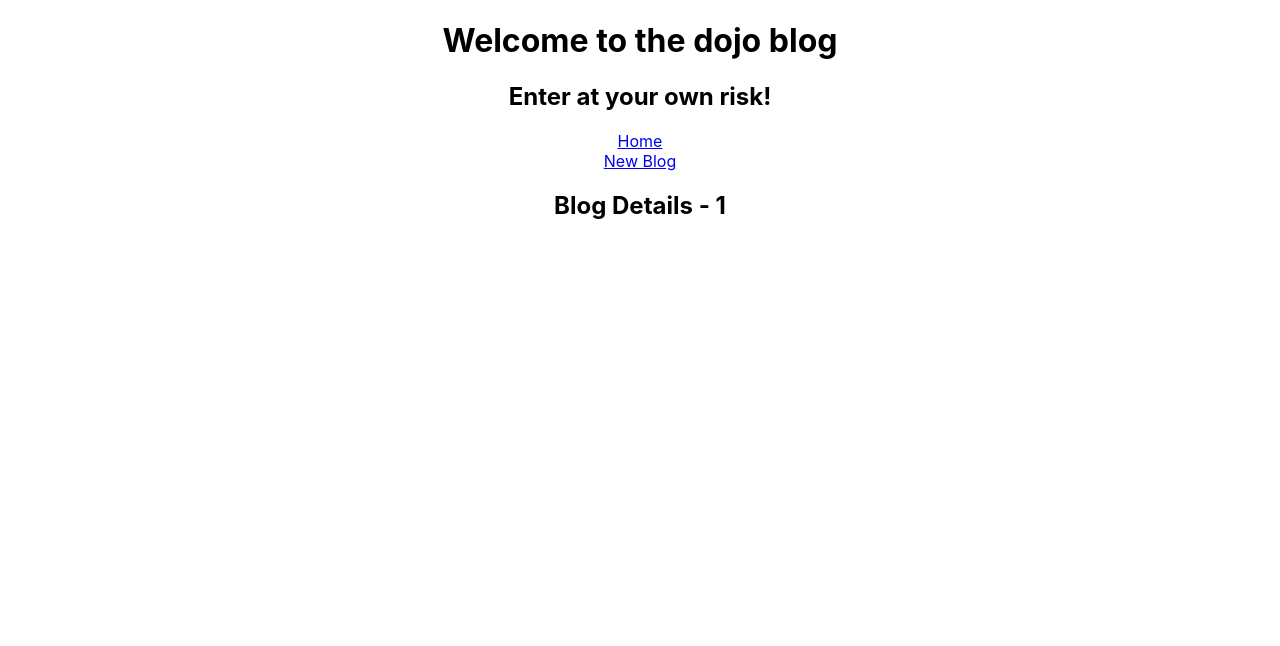
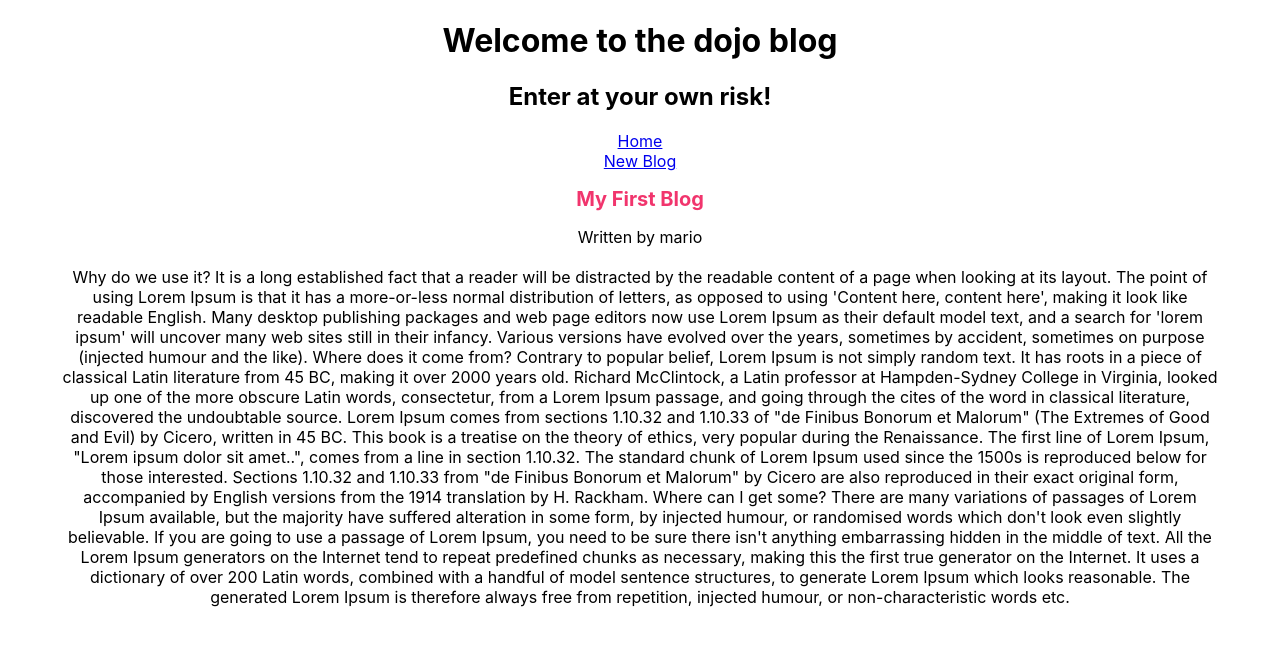
Before and after one commit to Amisha-Prathyanga/Self-Study, a React (Create React App) app in the folder NetNinjaReact/dojo-blog/: page /blogs/1 in a window 1280 px wide. Shown: the top 646 px of the page. Built offline with nearby package versions, Linux system fonts and the light colour scheme; data requests are answered from the project's data file.

Commit message:
reusing custom hooks

```diff
--- a/NetNinjaReact/dojo-blog/src/App.css
+++ b/NetNinjaReact/dojo-blog/src/App.css
@@ -52,3 +52,15 @@
 .detail-preview a{
   text-decoration: none;
 }
+
+/* blog details page */
+.blog-details h2 {
+  font-size: 20px;
+  color: #f1356d;
+  margin-bottom: 10px;
+}
+.blog-details div {
+  margin: 20px 0;
+  margin-left: 60px ;
+  margin-right: 60px;
+}
--- a/NetNinjaReact/dojo-blog/src/components/BlogDetails.js
+++ b/NetNinjaReact/dojo-blog/src/components/BlogDetails.js
@@ -1,12 +1,26 @@
 import { useParams } from "react-router-dom";
+import useFetch from "./useFetch";
 
 //Route parameters used to get each blog in seperate pages.With unique id's
 const BlogDetails = () => {
   const { id } = useParams();
+  const {
+    data: blog,
+    error,
+    isPending,
+  } = useFetch("http://localhost:8000/blogs/" + id);
 
   return (
     <div className="blog-details">
-      <h2>Blog Details - {id}</h2>
+      {isPending && <div>Loading....</div>}
+      {error && <div>{error}</div>}
+      {blog && (
+        <article>
+          <h2>{blog.title}</h2>
+          <p>Written by {blog.author}</p>
+          <div>{blog.body}</div>
+        </article>
+      )}
     </div>
   );
 };
```
